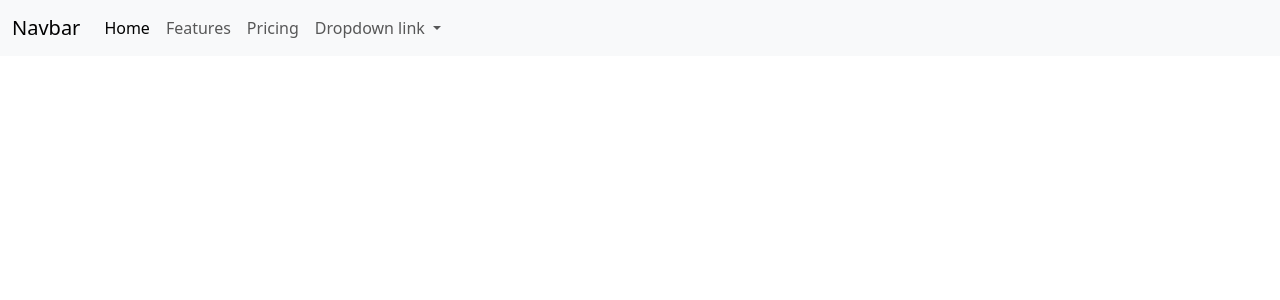
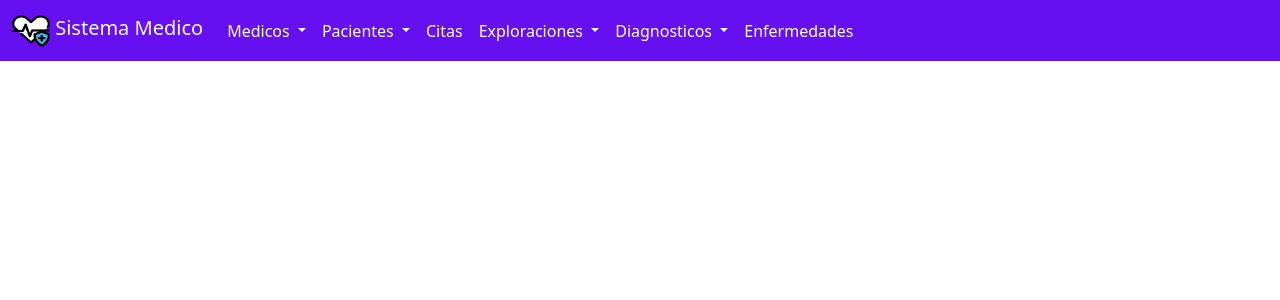
Before and after one commit to DiegoZNz/Sistema-Medicos-La-secuela, a Flask app: template templates/plantilla.html in a window 1280 px wide. Shown: the top 300 px of the page. Run offline with Flask 3, Linux system fonts and the light colour scheme; the template is opened without the code that fills it, so the values that code supplies are empty; some libraries are stand-ins or nearby versions.

Commit message:
Se agregaron estilos a la navbar

```diff
--- /dev/null
+++ b/static/css/navbar.css
@@ -0,0 +1,7 @@
+/* static/css/navbar.css */
+.navbar-indigo {
+  background-color: #6610f2; /* Color indigo  */
+}
+.navbar-indigo .navbar-nav .nav-link {
+  color: white; /* Color blanco para el texto de los enlaces */
+}
--- a/templates/plantilla.html
+++ b/templates/plantilla.html
@@ -4,40 +4,78 @@
     <meta charset="UTF-8">
     <meta name="viewport" content="width=device-width, initial-scale=1.0">
     <link href="https://cdn.jsdelivr.net/npm/bootstrap@5.3.0/dist/css/bootstrap.min.css" rel="stylesheet" integrity="sha384-9ndCyUaIbzAi2FUVXJi0CjmCapSmO7SnpJef0486qhLnuZ2cdeRhO02iuK6FUUVM" crossorigin="anonymous">
-    <title>Plantilla</title>
+    <title>Sistema Medico</title>
+    <link rel="stylesheet" href="{{ url_for('static', filename='css/navbar.css') }}">
 </head>
 <body>
-    <nav class="navbar navbar-expand-lg bg-body-tertiary">
+    <nav class="navbar navbar-expand-lg navbar-indigo">
         <div class="container-fluid">
-          <a class="navbar-brand" href="#">Navbar</a>
+          <a class="navbar-brand text-light" href="#">
+            <img src="{{ url_for('static', filename='imagenes/salud.png') }}" alt="Logo" width="38" height="34" class="d-inline-block align-text-top">
+            Sistema Medico
+          </a>
           <button class="navbar-toggler" type="button" data-bs-toggle="collapse" data-bs-target="#navbarNavDropdown" aria-controls="navbarNavDropdown" aria-expanded="false" aria-label="Toggle navigation">
             <span class="navbar-toggler-icon"></span>
           </button>
-          <div class="collapse navbar-collapse" id="navbarNavDropdown">
-            <ul class="navbar-nav">
-              <li class="nav-item">
-                <a class="nav-link active" aria-current="page" href="#">Home</a>
-              </li>
-              <li class="nav-item">
-                <a class="nav-link" href="#">Features</a>
-              </li>
-              <li class="nav-item">
-                <a class="nav-link" href="#">Pricing</a>
-              </li>
-              <li class="nav-item dropdown">
-                <a class="nav-link dropdown-toggle" href="#" role="button" data-bs-toggle="dropdown" aria-expanded="false">
-                  Dropdown link
+          <div class="collapse navbar-collapse " id="navbarNavDropdown">
+            <ul class="navbar-nav text-light ">
+
+              <li class="nav-item dropdown ">
+                <a class="nav-link dropdown-toggle  " href="#" role="button" data-bs-toggle="dropdown" aria-expanded="false">
+                  Medicos
                 </a>
-                <ul class="dropdown-menu">
-                  <li><a class="dropdown-item" href="#">Action</a></li>
-                  <li><a class="dropdown-item" href="#">Another action</a></li>
-                  <li><a class="dropdown-item" href="#">Something else here</a></li>
+                <ul class="dropdown-menu navbar-indigo">
+                  <li><a class="dropdown-item text-primary-emphasis" href="/medicos">Medicos</a></li>
+                  <li><a class="dropdown-item text-primary-emphasis" href="/addmedicos">Nuevo medico</a></li>
                 </ul>
               </li>
+
+
+              <li class="nav-item dropdown ">
+                <a class="nav-link dropdown-toggle  " href="#" role="button" data-bs-toggle="dropdown" aria-expanded="false">
+                  Pacientes
+                </a>
+                <ul class="dropdown-menu navbar-indigo">
+                  <li><a class="dropdown-item text-primary-emphasis" href="#">Pacientes</a></li>
+                  <li><a class="dropdown-item text-primary-emphasis" href="#">Nuevo paciente</a></li>
+                  <li><a class="dropdown-item text-primary-emphasis" href="#">Estudios</a></li>
+                </ul>
+              </li>
+
+              <li class="nav-item">
+                <a class="nav-link" href="#">Citas</a>
+              </li>
+
+              <li class="nav-item dropdown ">
+                <a class="nav-link dropdown-toggle  " href="#" role="button" data-bs-toggle="dropdown" aria-expanded="false">
+                  Exploraciones
+                </a>
+                <ul class="dropdown-menu navbar-indigo">
+                  <li><a class="dropdown-item text-primary-emphasis" href="#">Exploraciones</a></li>
+                  <li><a class="dropdown-item text-primary-emphasis" href="#">Nuevo exploración</a></li>
+                </ul>
+              </li>
+
+              <li class="nav-item dropdown ">
+                <a class="nav-link dropdown-toggle  " href="#" role="button" data-bs-toggle="dropdown" aria-expanded="false">
+                  Diagnosticos
+                </a>
+                <ul class="dropdown-menu navbar-indigo">
+                  <li><a class="dropdown-item text-primary-emphasis" href="#">Diagnosticos</a></li>
+                  <li><a class="dropdown-item text-primary-emphasis" href="#">Nuevo diagnostico</a></li>
+                </ul>
+              </li>
+
+              <li class="nav-item">
+                <a class="nav-link" href="#">Enfermedades</a>
+              </li>
+
             </ul>
           </div>
         </div>
       </nav>
+
+
     {% block body %}
 
     {% endblock %}
```
Also changed, not shown: static/imagenes/doctor.png (added), static/imagenes/historial-medico.png (added), static/imagenes/hospital.png (added), static/imagenes/hospital1.png (added), static/imagenes/salud.png (added).
